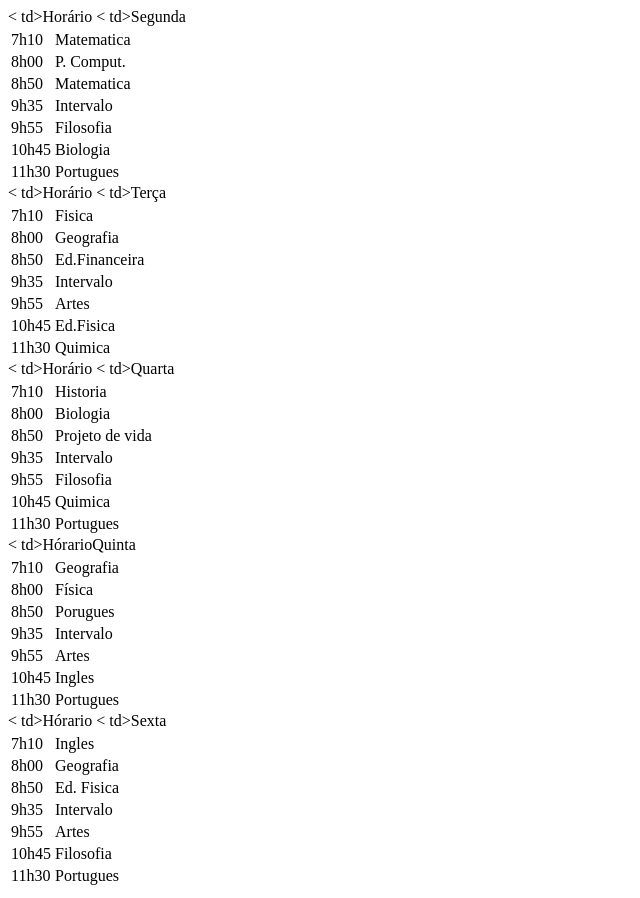
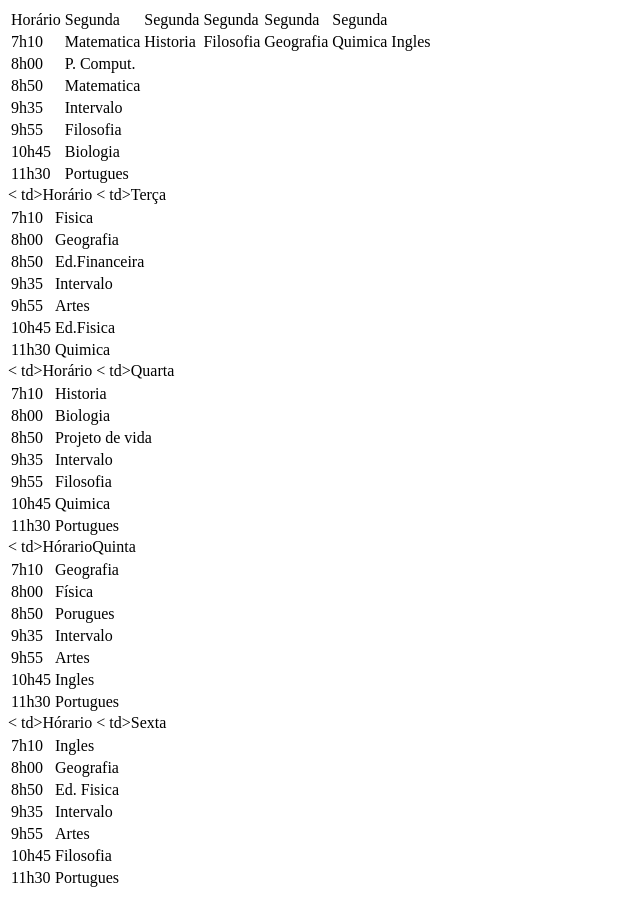
Before and after one commit to alanoliveira10/tabelas-em-html, a plain HTML site: page index.html in a window 1280 px wide. Shown: the whole page, without its empty margins (0-640 px from the left). Drawn offline with Linux system fonts and the light colour scheme.

Commit message:
Update index.html

```diff
--- a/index.html
+++ b/index.html
@@ -4,17 +4,28 @@
 
 <tr>
 
-< td>Horário</td>
+<td>Horário</td>
 
-< td>Segunda</td>
+<td>Segunda</td>
+<td>Segunda</td>
+  <td>Segunda</td>
+  <td>Segunda</td>
+  <td>Segunda</td>
 
-<tbody>
+    </tr>
+
 
 <tr>
 
 <td>7h10</td>
 
 <td>Matematica</td>
+  <td>Historia</td>
+  <td>Filosofia</td>
+  <td>Geografia</td>
+  <td>Quimica</td>
+  <td>Ingles</td>
+
 
 </tr>
 
```
